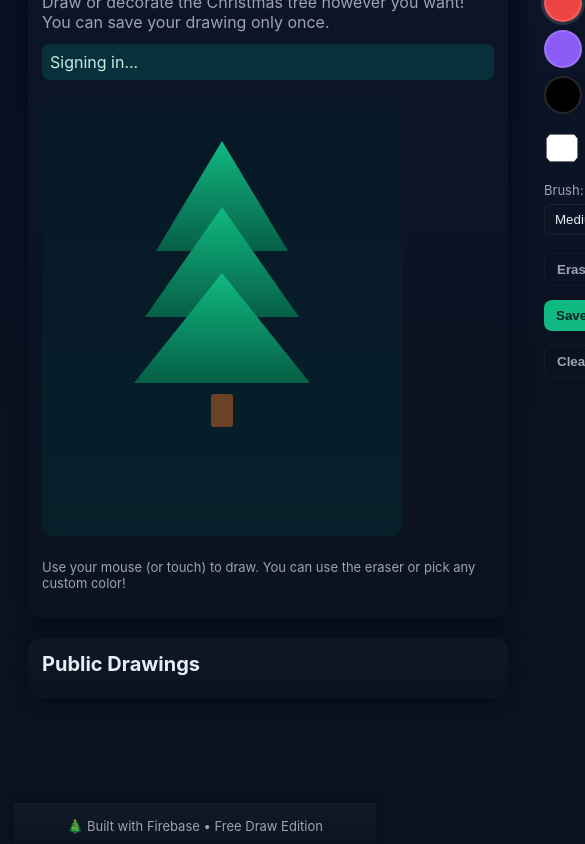
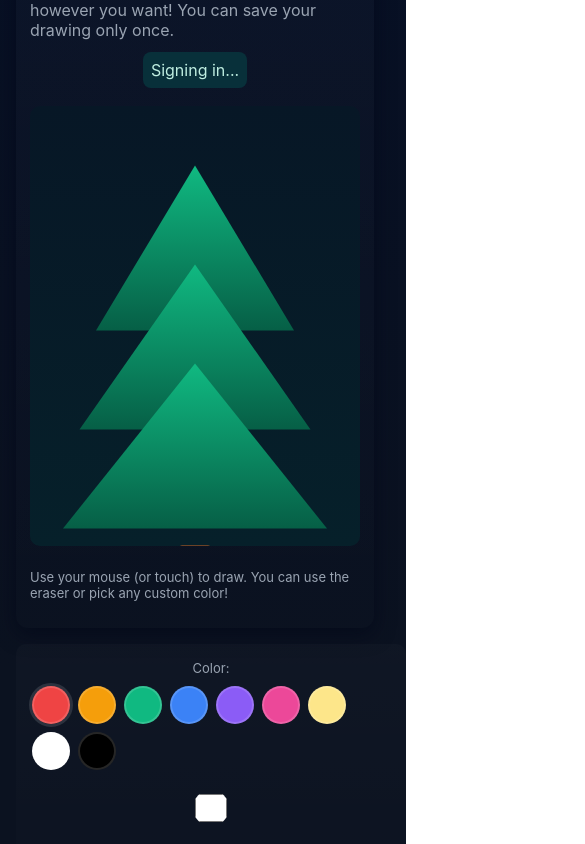
Before and after one commit to Azuraken05/ChristmassTreeGenshin, a website: page index.html in a window 390 px wide. Shown: the part 82-926 px from the top of the page, 585 px wide, since content can reach past the window. Drawn offline with Linux system fonts and the light colour scheme; no server answers.

Commit message:
phone debug

```diff
--- a/index.html
+++ b/index.html
@@ -173,6 +173,65 @@
       width: 180px;
       height: fit-content;
    }
+
+   /* --- Responsive Fixes --- */
+    @media (max-width: 768px) {
+      body {
+        padding: 16px;
+        gap: 16px;
+      }
+
+      .app {
+        grid-template-columns: 1fr;
+        gap: 16px;
+      }
+
+      .designer {
+        height: auto;
+        align-items: center;
+      }
+
+      .canvas {
+        width: 100% !important;
+        height: auto !important;
+        aspect-ratio: 3/4;
+      }
+
+      canvas#drawCanvas,
+      svg.tree {
+        width: 100% !important;
+        height: auto !important;
+        left: 50%;
+        transform: translateX(-50%);
+      }
+
+      .side-controls {
+        flex-direction: row;
+        flex-wrap: wrap;
+        justify-content: center;
+        width: 100%;
+        height: auto;
+        gap: 10px;
+      }
+
+      .side-controls .muted {
+        width: 100%;
+        text-align: center;
+      }
+
+      .btn {
+        flex: 1 1 40%;
+      }
+
+      .gallery {
+        grid-template-columns: repeat(auto-fill, minmax(120px, 1fr));
+      }
+
+      footer {
+        margin-top: 40px;
+      }
+    }
+
 
   </style>
 </head>
```
